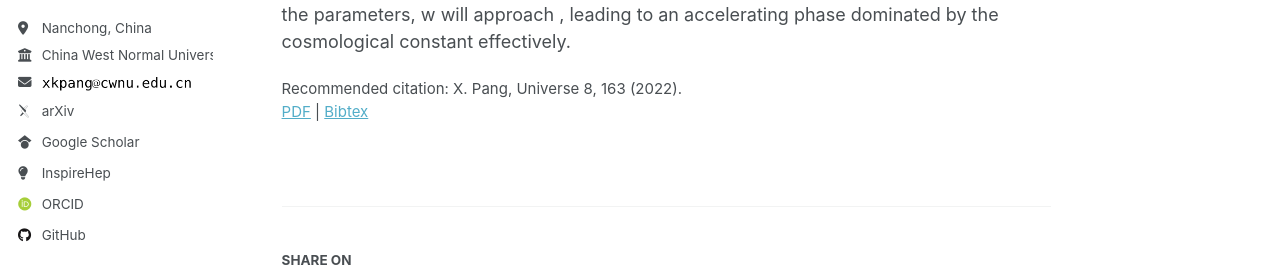
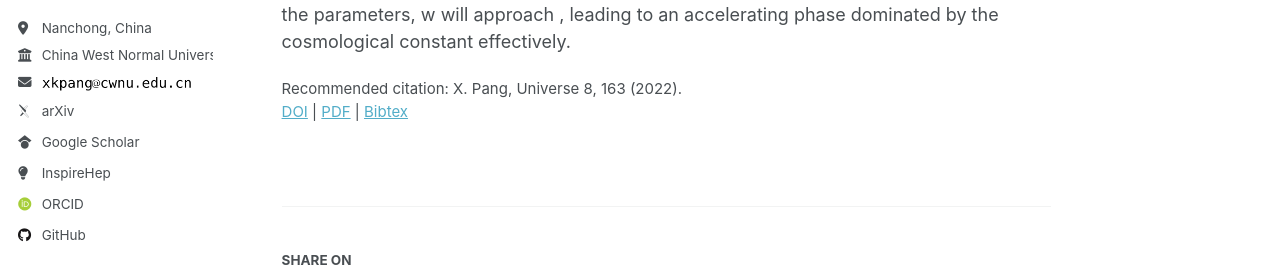
Before and after one commit to NineBeans2/NineBeans2.github.io, a Jekyll site: the page built from _publications/2022-03-05-Late Time Acceleration of the Universe from Quantum Gravity.md, in a window 1280 px wide and 1165 px high. Shown: the part 358-634 px from the top of the window. Built offline with Jekyll 4.4.1, drawn with Linux system fonts in a browser that asks for light colours; some web fonts are replaced; a script that is not in the unit is left out.

Commit message:
publication single fix

```diff
--- a/_layouts/single.html
+++ b/_layouts/single.html
@@ -51,10 +51,10 @@ layout: default
           <p style="font-size: smaller">Recommended citation: {{ page.citation }}<br /><a href="{{ page.paperurl }}">PDF</a> | <a href="{{ page.slidesurl }}">Slides</a> | <a href="{{ page.bibtexurl }}">Bibtex</a></p>
         {% elsif page.citation and page.paperurl and page.slidesurl %}
           <p style="font-size: smaller">Recommended citation: {{ page.citation }}<br /><a href="{{ page.paperurl }}">PDF</a> | <a href="{{ page.slidesurl }}">Slides</a></p>
-		{% elsif post.citation and post.paperurl and post.bibtexurl and post.doi and post.arxiv %}
-		  <p style="font-size: smaller">Recommended citation: {{ page.citation }}<br /><a href="{{ post.doi | prepend: "https://doi.org/" }}">DOI</a> | <a href="{{ post.arxiv | prepend: "https://arxiv.org/abs/" }}">arXiv</a> | <a href="{{ post.paperurl }}">PDF</a> | <a href="{{ post.bibtexurl }}">Bibtex</a></p>
-        {% elsif page.citation and page.paperurl and page.bibtexurl and page.doi and post.arxiv %}
-          <p style="font-size: smaller">Recommended citation: {{ page.citation }}<br /><a href="{{ page.doi | prepend: "https://doi.org/" }}">DOI</a> | <a href="{{ post.arxiv | prepend: "https://arxiv.org/abs/" }}">arXiv</a> | <a href="{{ page.paperurl }}">PDF</a> | <a href="{{ page.bibtexurl }}">Bibtex</a></p>
+		{% elsif post.citation and post.paperurl and post.bibtexurl and post.doi %}
+		  <p style="font-size: smaller">Recommended citation: {{ page.citation }}<br /> <p>{{ post.citation }}<br /><a href="{{ post.doi | prepend: "https://doi.org/" }}">DOI</a> | <a href="{{ post.arxiv | prepend: "https://arxiv.org/abs/" }}">arXiv</a> | <a href="{{ post.paperurl }}">PDF</a> | <a href="{{ post.bibtexurl }}">Bibtex</a></p>
+        {% elsif page.citation and page.paperurl and page.bibtexurl and page.doi %}
+          <p style="font-size: smaller">Recommended citation: {{ page.citation }}<br /><a href="{{ page.doi | prepend: "https://doi.org/" }}">DOI</a> | <a href="{{ page.paperurl }}">PDF</a> | <a href="{{ page.bibtexurl }}">Bibtex</a></p>
 		{% elsif page.citation and page.paperurl and page.bibtexurl %}
           <p style="font-size: smaller">Recommended citation: {{ page.citation }}<br /><a href="{{ page.paperurl }}">PDF</a> | <a href="{{ page.bibtexurl }}">Bibtex</a></p>
         {% elsif page.citation and page.paperurl %}
```
